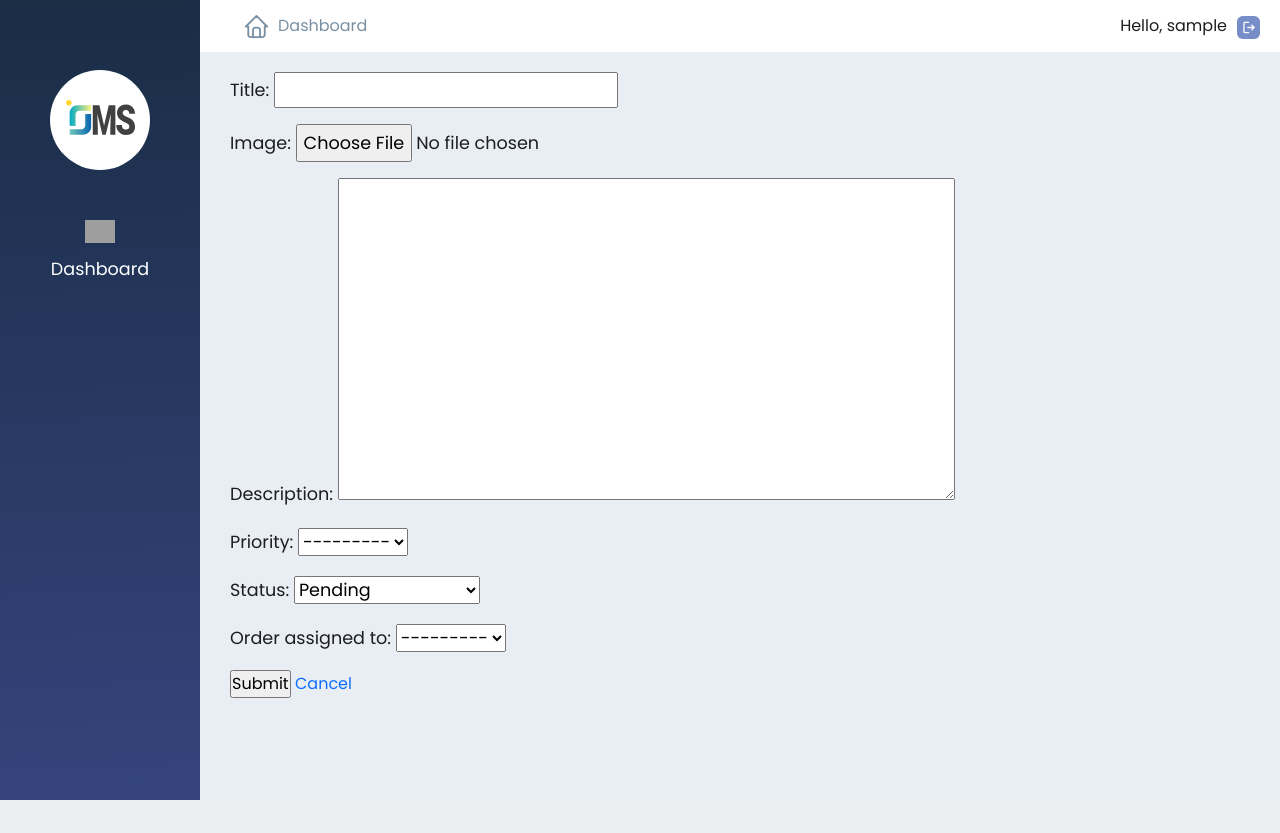
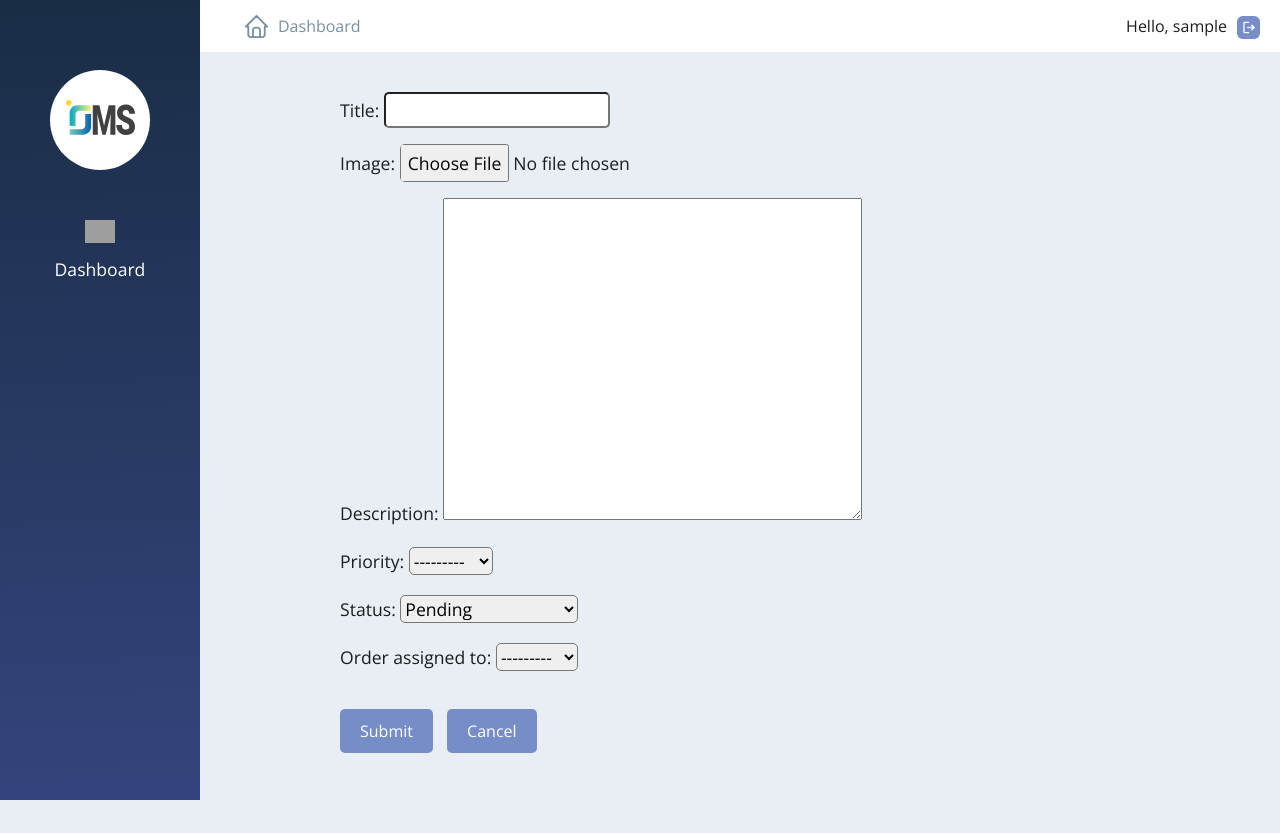
Before and after one commit to 582-41W-VA/Project-OMS, a Django app: page /create_order/ in a window 1280 px wide. Before the commit the page ends 800 px from the top, so only its background shows below. Run offline with Django 5.2, Linux system fonts and the light colour scheme; the visitor is signed in with stand-in values (Sample User, id 1); data comes from the database, SQL or seed files in the repository; some libraries are stand-ins or nearby versions; grey boxes are pictures that could not be loaded.

Commit message:
add order form style

```diff
--- a/OMS/accounts/templates/accounts/employees.html
+++ b/OMS/accounts/templates/accounts/employees.html
@@ -1,4 +1,6 @@
 {% extends 'accounts/main.html' %} {% block content %}
+
+
 
 <main>
   <h1>EMPLOYEES</h1>
--- a/OMS/accounts/templates/accounts/order_form.html
+++ b/OMS/accounts/templates/accounts/order_form.html
@@ -1,4 +1,10 @@
+<!-- lesmy
+http://127.0.0.1:8000/update_order/1/
+-->
 {% extends 'accounts/main.html' %} {% load static %} {% block content %}
+<head>
+  <link rel="stylesheet" href="{% static 'css/order_form.css' %}">
+</head>
 <main>
   <form action="" method="POST" enctype="multipart/form-data">
     {% csrf_token %} {{form.as_p}}
--- /dev/null
+++ b/OMS/static/css/order_form.css
@@ -0,0 +1,142 @@
+/* lesmy
+use var from the style.css file
+http://127.0.0.1:8000/update_order/1/
+*/
+@import url('style.css');
+
+body {
+    font-family: 'Open Sans', sans-serif;
+    -webkit-font-smoothing: antialiased;
+    color: var(--color-text);
+}
+
+h1 {
+    font-family: "DM Serif Display", sans-serif;
+    font-size: 5.5rem;
+}
+
+h2 {
+    font-family: "Sarabun", sans-serif;
+    font-size: 3.4rem;
+    font-weight: 500;
+}
+
+h3 {
+    font-size: 2.2rem;
+    font-weight: 400;
+}
+
+p {
+    font-size: 1.1rem;
+    line-height: 2rem;
+}
+
+a {
+    text-decoration: none;
+    outline: none;
+    cursor: pointer;
+}
+
+a:focus {
+    outline: none;
+}
+
+/* Apply responsive design */
+@media screen and (max-width: 768px) {
+    h1 {
+        font-size: 4.2rem;
+    }
+
+    h2 {
+        font-size: 3rem;
+    }
+
+    h3 {
+        font-size: 1.6rem;
+    }
+
+    p {
+        font-size: 1rem;
+        line-height: 1.6rem;
+    }
+}
+
+@media screen and (max-width: 480px) {
+    h1 {
+        font-size: 3.8rem;
+        margin-bottom: 10px;
+    }
+
+    h2 {
+        font-size: 2.4rem;
+        margin-bottom: 25px;
+    }
+
+    h3 {
+        font-size: 1.3rem;
+        margin-bottom: 15px;
+    }
+}
+
+/* Apply form styles */
+main {
+    padding: 40px;
+}
+
+form {
+    margin: 0 auto;
+    max-width: 600px;
+}
+
+form input[type="submit"],
+form a {
+    display: inline-block;
+    padding: 10px 20px;
+    margin-top: 20px;
+    text-align: center;
+    background-color: var(--color-normal-button);
+    color: var(--color-text-light);
+    border: none;
+    border-radius: 5px;
+    cursor: pointer;
+    text-decoration: none;
+}
+
+form input[type="submit"]:hover,
+form a:hover {
+    background-color: var(--color-blue-dark);
+}
+
+form input[type="submit"]:focus,
+form a:focus {
+    outline: none;
+}
+
+form input[type="submit"] {
+    margin-right: 10px;
+}
+
+form input, select{
+    border-radius: 5px;
+}
+
+/* Apply general styles */
+
+fieldset {
+    border: 0;
+    margin: 0;
+    padding: 0;
+}
+
+textarea {
+    resize: vertical;
+}
+
+hr {
+    display: block;
+    height: 1px;
+    border: 0;
+    border-top: 1px solid var(--color-border-solid);
+    margin: 1rem 0;
+    padding: 0;
+}
```
Also changed, not shown: OMS/accounts/migrations/0001_initial.py, OMS/media/media/why.png (added), OMS/media/media/why_YGejNz1.png (added).
